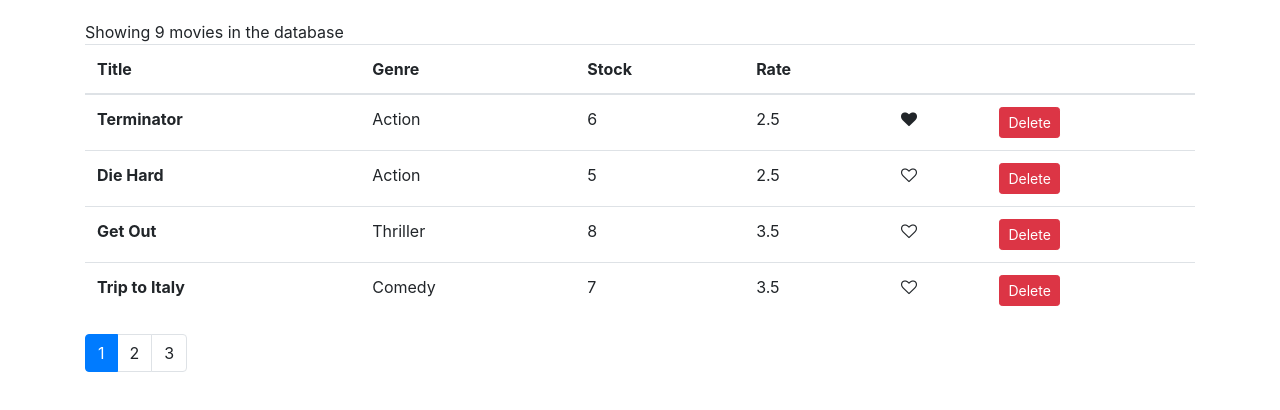
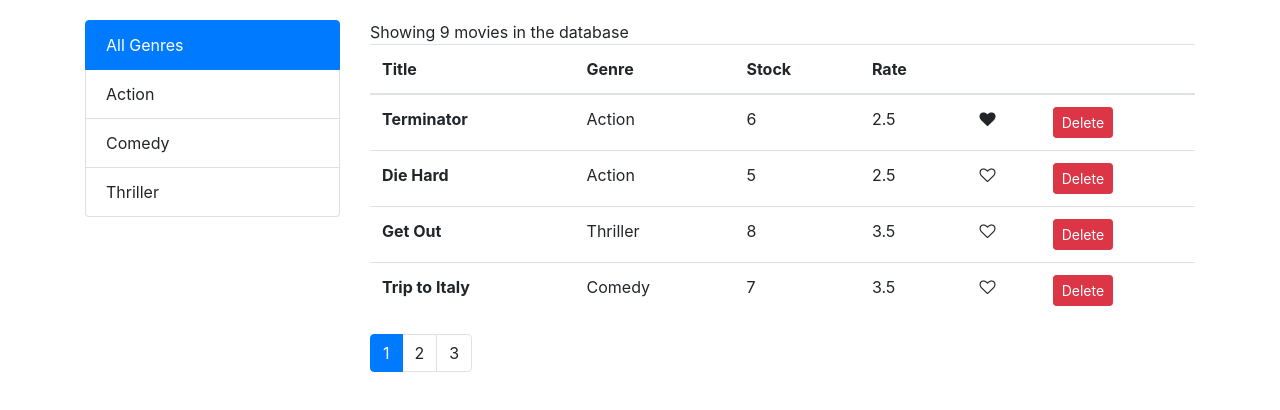
Before and after one commit to deepaksawant53/video-rental, a React (Create React App) app: page / in a window 1280 px wide. Shown: the top 410 px of the page. Built offline with nearby package versions, Linux system fonts and the light colour scheme.

Commit message:
Changes done for adding filtering to the project.

```diff
--- /dev/null
+++ b/src/components/common/filter.jsx
@@ -0,0 +1,24 @@
+import React from 'react';
+import PropTypes from 'prop-types';
+
+const Filter = props => {
+  const { elementList, selectedElement, onClick, textProperty, valueProperty } = props;
+
+  return (
+    <ul className="list-group">
+      {elementList.map(element => <li style={{ cursor: "pointer" }} key={element[valueProperty]} onClick={() => onClick(element)} className={element[valueProperty] === selectedElement ? "list-group-item active" : "list-group-item"}>{element[textProperty]}</li>)}
+    </ul>
+  );
+};
+
+Filter.propTypes = {
+  elementList: PropTypes.array.isRequired,
+  selectedElement: PropTypes.number.isRequired,
+  onClick: PropTypes.func.isRequired
+}
+
+Filter.defaultProps = {
+  textProperty: "name",
+  valueProperty: "_id"
+}
+export default Filter;
--- a/src/components/common/pagination.jsx
+++ b/src/components/common/pagination.jsx
@@ -5,7 +5,6 @@ import PropTypes from 'prop-types';
 const Pagination = props => {
   const { itemsCount, pageSize, onPageChange, currentPage } = props;
   const pagesCount = Math.ceil(itemsCount / pageSize);
-  console.log(currentPage);
   if (pagesCount === 1) {
     return null;
   }
--- a/src/components/movies.jsx
+++ b/src/components/movies.jsx
@@ -3,17 +3,21 @@ import { getMovies } from './../services/fakeMovieService';
 import Like from './common/like';
 import Pagination from './common/pagination';
 import { paginate } from '../utils/paginate';
+import Filter from './common/filter';
+import { getGenres } from './../services/fakeGenreService';
 
 class movies extends Component {
   state = {
-    movies: getMovies(),
+    movies: [],
     pageSize: 4,
-    currentPage: 1
+    currentPage: 1,
+    genres: [],
+    selectedElement: 0
   }
 
-  // constructor() {
-  //   super();
-  // }
+  componentDidMount() {
+    this.setState({ movies: getMovies(), genres: [{ _id: 0, name: 'All Genres' }, ...getGenres()] });
+  }
 
   handleDeleteMovie = movieId => {
     this.setState({ movies: this.state.movies.filter(movie => movie._id !== movieId) });
@@ -31,14 +35,23 @@ class movies extends Component {
   handlePageChange = (page) => {
     this.setState({ currentPage: page });
   }
+
+  handleFilter = genre => {
+    const filteredMovies = genre.name === 'All Genres' ? getMovies() : getMovies().filter(movie => movie.genre._id === genre._id);
+    this.setState({ selectedElement: genre._id, movies: filteredMovies, currentPage: 1 });
+  }
+
   render() {
     const { length: count } = this.state.movies;
-    const { pageSize, currentPage, movies: allMovies } = this.state;
+    const { pageSize, currentPage, movies: allMovies, genres, selectedElement } = this.state;
     if (count === 0) return <p>There are no movies in the database</p>
-
     const movies = paginate(allMovies, currentPage, pageSize);
     return (
-      <React.Fragment>
+      <div className="row">
+        <div className="col-md-3">
+          <Filter elementList={genres} selectedElement={selectedElement} onClick={this.handleFilter} />
+        </div>
+        <div className="col">
           <span>Showing {count} movies in the database</span>
           <table className="table">
             <thead>
@@ -67,7 +80,8 @@ class movies extends Component {
             </tbody>
           </table>
           <Pagination itemsCount={count} pageSize={pageSize} currentPage={currentPage} onPageChange={this.handlePageChange} />
-      </React.Fragment>
+        </div>
+      </div>
     );
   }
 }
```
Lines whose indentation alone changed are shown as unchanged.
